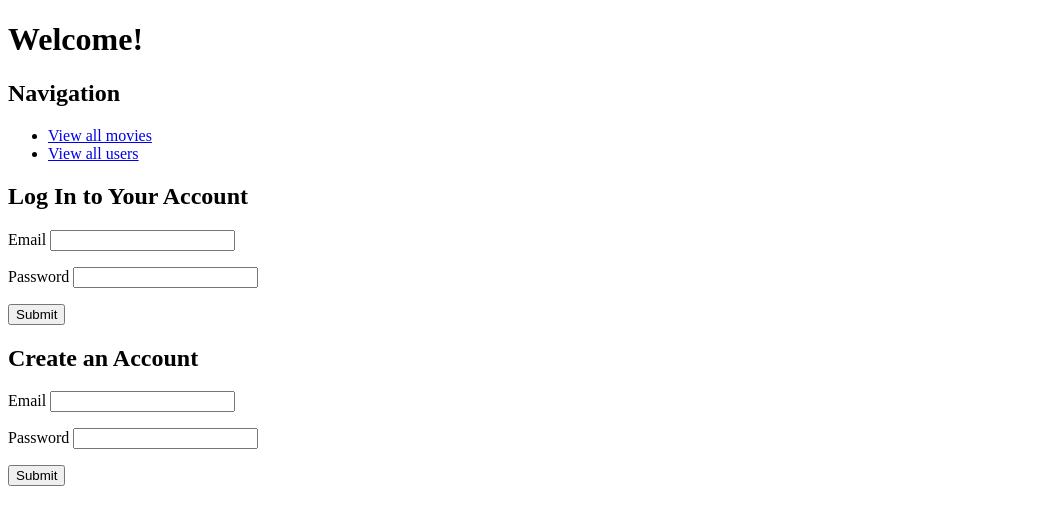
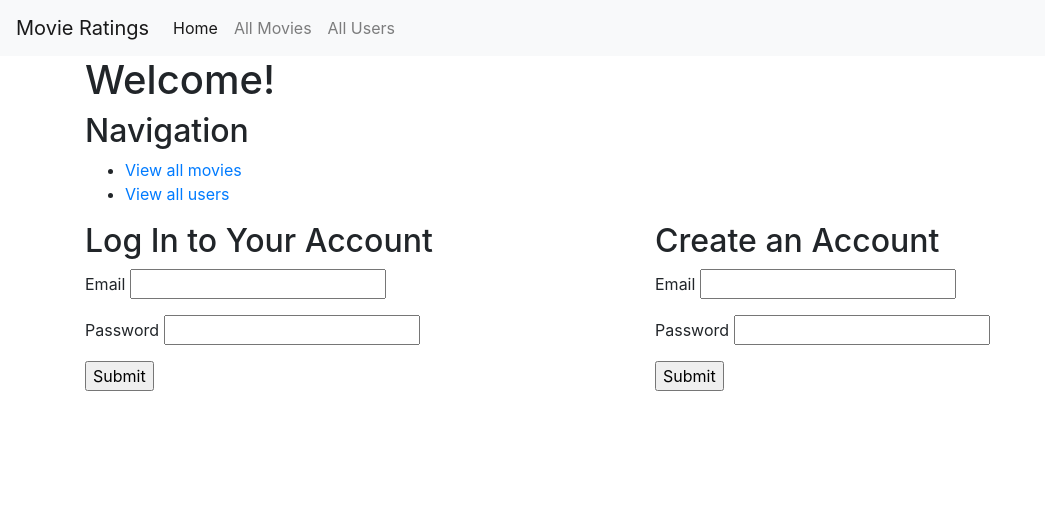
Before and after one commit to mich-chen/ratings-v2-ga-mc, a Flask app: page / in a window 1280 px wide. Shown: the top 525 px of the page, without its empty margins (0-1045 px from the left). Run offline with Flask 2, Linux system fonts and the light colour scheme; some libraries are stand-ins or nearby versions.

Commit message:
Added Bootstrap css and a nav bar (toggler icon button is not functional).

```diff
--- a/templates/base.html
+++ b/templates/base.html
@@ -1,6 +1,7 @@
 <!doctype html>
 <html>
   <head>
+    <link rel="stylesheet" href="https://stackpath.bootstrapcdn.com/bootstrap/4.5.2/css/bootstrap.min.css" integrity="sha384-JcKb8q3iqJ61gNV9KGb8thSsNjpSL0n8PARn9HuZOnIxN0hoP+VmmDGMN5t9UJ0Z" crossorigin="anonymous">
     <meta charset="utf-8">
     <meta name="viewport" content="width=device-width">
     <title>
@@ -10,10 +11,39 @@
     {% block head %}{% endblock %}
   </head>
   <body>
+  <nav class="navbar navbar-expand-lg navbar-light bg-light">
+    <a class="navbar-brand" href="#">Movie Ratings</a>
+    <button class="navbar-toggler" type="button" data-toggle="collapse">
+      <span class="navbar-toggler-icon"></span>
+    </button>
+
+    <div class="collapse navbar-collapse" id="navbarSupportedContent">
+      <ul class="navbar-nav mr-auto mt-2 mt-lg-0">
+        <li class="nav-item active">
+          <a class="nav-link" href="/">Home <span class="sr-only">(current)</span></a>
+        </li>
+        <li class="nav-item">
+          <a class="nav-link" href="/movies">All Movies</a>
+        </li>
+        <li class="nav-item">
+          <a class="nav-link" href="/users">All Users</a>
+        </li>
+      </ul>
+      {# <form class="form-inline my-2 my-lg-0">
+        <input class="form-control mr-sm-2" type="search" placeholder="Search" aria-label="Search">
+        <button class="btn btn-outline-success my-2 my-sm-0" type="submit">Search</button>
+      </form> #}
+    </div>
+  </nav>
+
+
+
     {% for msg in get_flashed_messages() %}
+    <div class="alert alert-primary" role="alert">
       <p class="flash-msg">
         {{ msg }}
       </p>
+    </div>
     {% endfor %}
 
     {% block body %}{% endblock %}
--- a/templates/homepage.html
+++ b/templates/homepage.html
@@ -2,16 +2,24 @@
 {% block title %}Movie Ratings Home{% endblock %}
 
 {% block body %}
+  <div class="container">
+    <div class="row">
+      <div class="col">
         <h1>Welcome!</h1>
-
+      </div>
+    </div>
+    <div class="row">
+      <div class="col">
         <h2>Navigation</h2>
         <ul>
           <li><a href="/movies">View all movies</a></li>
           <li><a href="/users">View all users</a></li>
         </ul>
-
-
+      </div>
+    </div>
     {% if not session.get('user_id') %}
+    <div class="row">
+      <div class="col-12 col-md-6">
         <h2>Log In to Your Account</h2>
         <form action="/login" method="POST">
           <p>
@@ -26,7 +34,8 @@
             <input type="submit">
           </p>
         </form>
-
+      </div>
+      <div class="col-12 col-md-6">
         <h2>Create an Account</h2>
         <form action="/users" method="POST">
           <p>
@@ -41,10 +50,24 @@
             <input type="submit">
           </p>
         </form>
+      </div>
+    </div>
     {% else %}
+    <div class="row">
+      <div class="col">
         <form id="logout-form" action="/logout">
         <button id="logout-button">Log Out</button>
         </form>
+      </div>
+    </div>
     {% endif %}
+  </div>
+
+
+
+
+
+
+  </div>
 
 {% endblock %}
```
Lines whose indentation alone changed are shown as unchanged.
